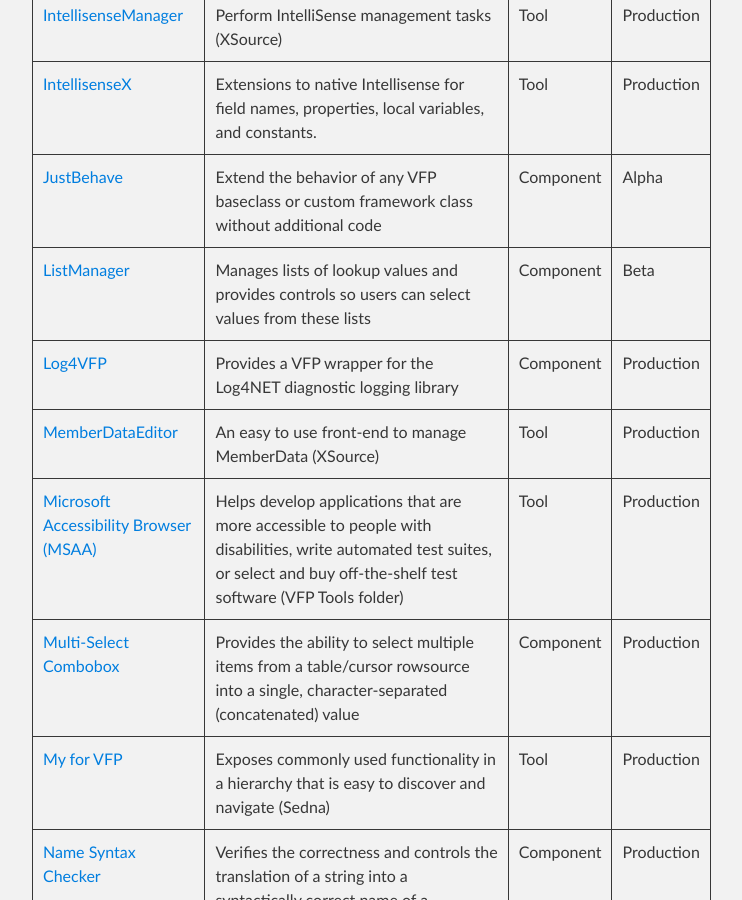
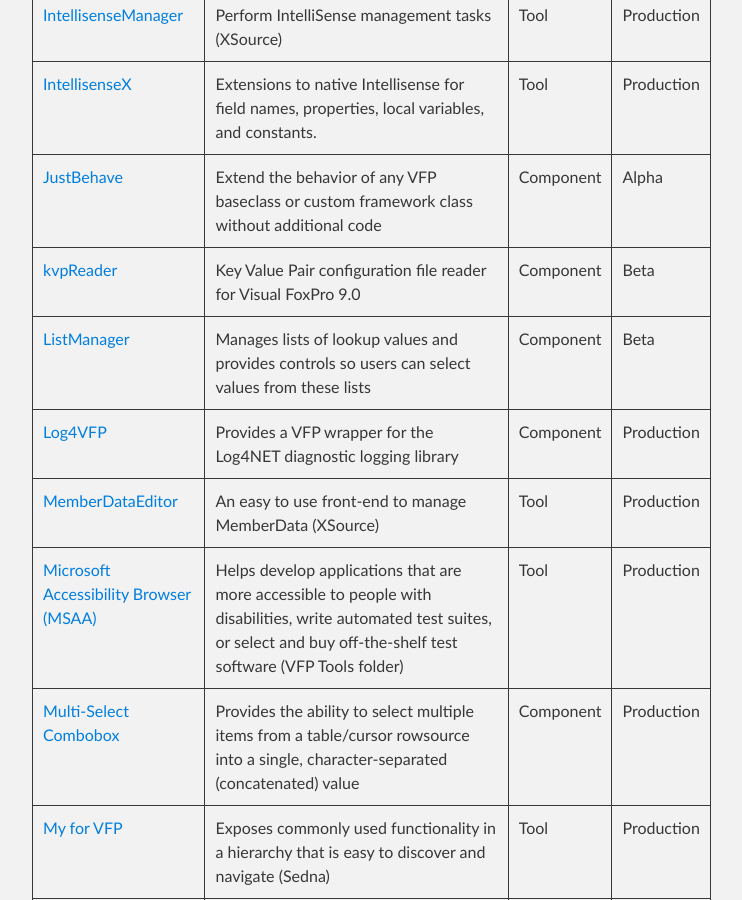
Before and after one commit to VFPX/VFPX.github.io, a Jekyll site: the page built from projects.md, in a window 1280 px wide and 900 px high, scrolled down 5802 px. Shown: the whole window, without its empty margins (288-1030 px from the left). Built offline with Jekyll 4.4.1, drawn with Linux system fonts in a browser that asks for light colours; our own code applies the rules of GitHub Pages for plain Markdown files.

Commit message:
Added kvpReader

```diff
--- a/_data/projects.json
+++ b/_data/projects.json
@@ -494,6 +494,13 @@
     "url": "https://github.com/VFPX/JustBehave",
     "description": "Extend the behavior of any VFP baseclass or custom framework class without additional code",
     "state": "Alpha",
+    "category": "Component"
+  },
+  {
+    "project": "kvpReader",
+    "url": "https://github.com/Irwin1985/kvpReader",
+    "description": "Key Value Pair configuration file reader for Visual FoxPro 9.0",
+    "state": "Beta",
     "category": "Component"
   },
   {
```
Also changed, not shown: _posts/2024-03-02-kvpReader.markdown (added, +8 -0 lines).
